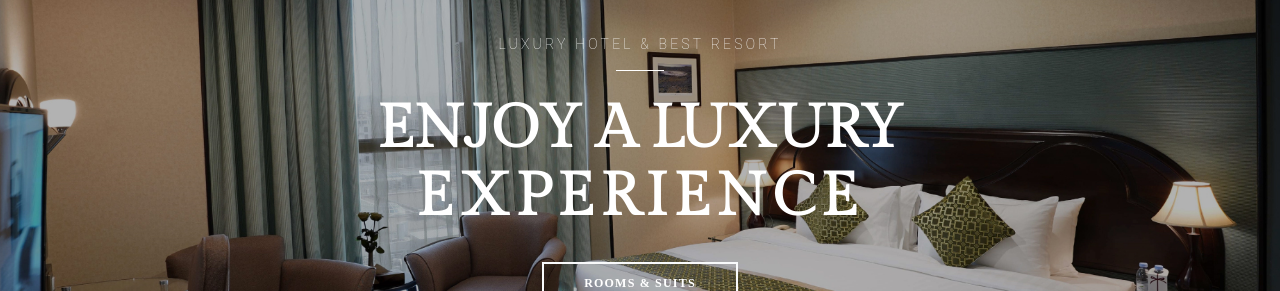
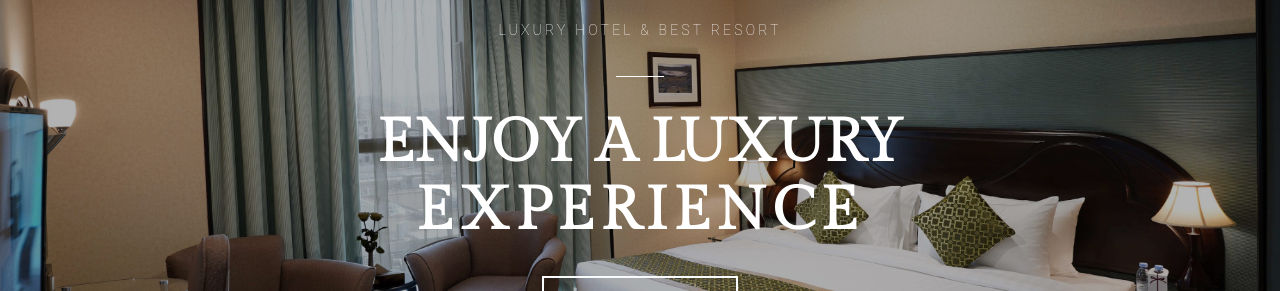
Before and after one commit to AQadi243/awaliveFrontEnd, a React (Vite) app: page / in a window 1280 px wide. Shown: the part 304-595 px from the top of the page. Built offline with nearby package versions, Linux system fonts and the light colour scheme; no server answers.

Commit message:
done the eniamtion

```diff
--- a/src/components/pages/Home/HeroBanner.jsx
+++ b/src/components/pages/Home/HeroBanner.jsx
@@ -59,9 +59,9 @@ const HeroBanner = () => {
       // Setting different scales based on child index
       let scale;
       if (index === 0 || index === 2) { // Reduce the effect for the first and third children
-        scale = 0.05; // Smaller movement
+        scale = -0.05; // Smaller, opposite direction movement
       } else {
-        scale = 0.1; // Normal movement
+        scale = -0.1; // Normal, opposite direction movement
       }
 
       const x = (e.clientX - rect.left - rect.width / 2) * scale;
@@ -107,8 +107,8 @@ const HeroBanner = () => {
             >
               {t("Luxury Hotel & Best Resort")}
             </motion.p>
-            <div className="w-12 h-[1px] bg-white items-center mb-5"></div>
-            <motion.div>
+            <div className="w-12 h-[1px] bg-white items-center my-5 mb-5"></div>
+            <motion.div className="pt-2">
             <motion.h2 className="text-3xl md:text-6xl text-white uppercase mt-2  font-semibold" variants={textVariants}>
               {imageData[activeImageIndex].title}
             </motion.h2>
```
